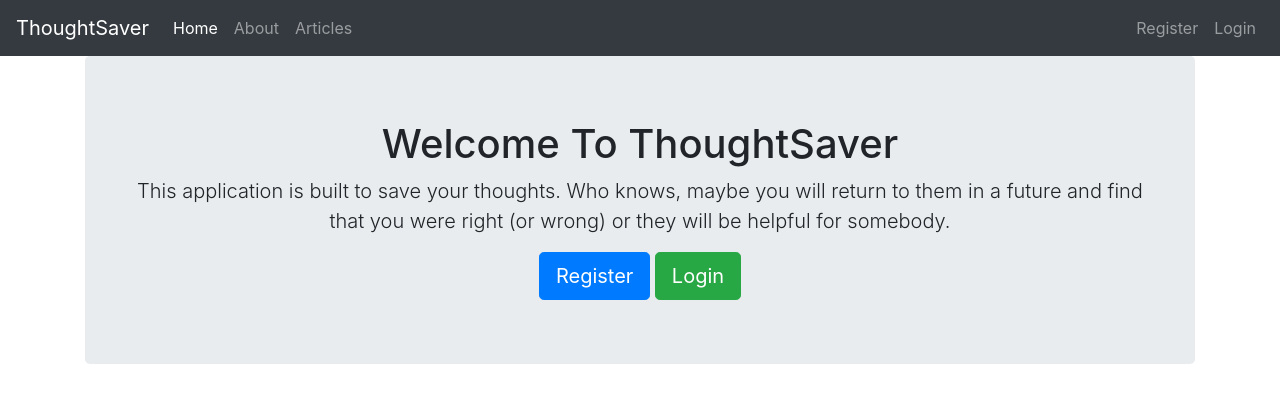
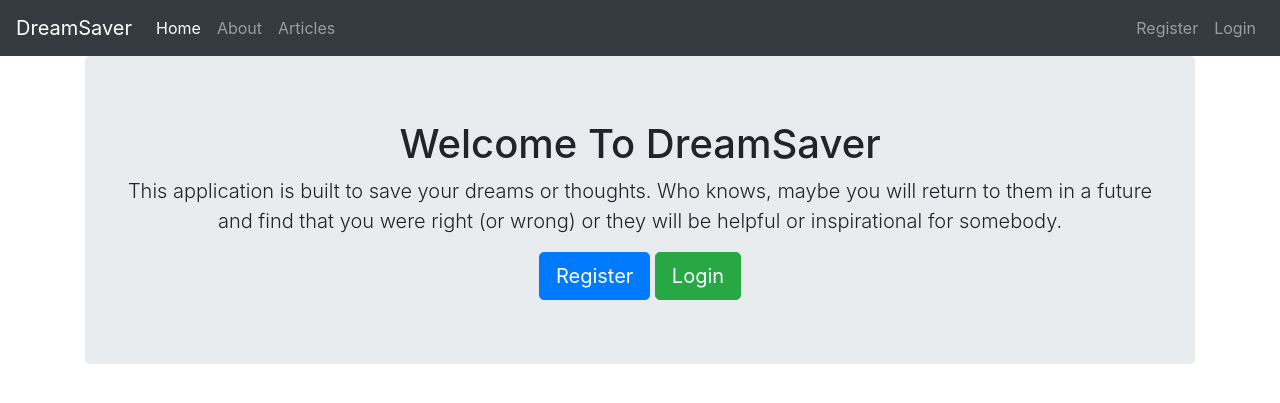
Before and after one commit to OleksandrKrasnyi/epam_project, a Flask app: page / in a window 1280 px wide. Shown: the top 403 px of the page. Run offline with Flask 2, Linux system fonts and the light colour scheme; some libraries are stand-ins or nearby versions.

Commit message:
update to v.0.0.2

```diff
--- a/app.py
+++ b/app.py
@@ -1,6 +1,5 @@
 import psycopg2
 import psycopg2.extras
-import random
 from flask import Flask, render_template, flash, redirect, url_for, session, logging, request
 from wtforms import Form, StringField, TextAreaField, PasswordField, validators  # WTF-from for registration
 from passlib.hash import sha256_crypt
@@ -24,7 +23,7 @@ def about():
 @app.route('/random')
 def random():
     # Create cursor
-    conn = psycopg2.connect(dbname="myflaskapp", user="postgres", password="qwert111")
+    conn = psycopg2.connect(dbname="dreamsaver", user="postgres", password="qwert111")
     cur = conn.cursor(cursor_factory=psycopg2.extras.DictCursor)  # DictCursor is 'a must'!
 
     # Get articles
@@ -36,23 +35,27 @@ def random():
     #print(articles[1][0])
     for i in range(len(articles)):
         article_ids.append(articles[i][0])
-    print(article_ids)
-    print(type(article_ids))
-    import random
-    random_id = random.choice(list(article_ids))
-    int_random_id = int(random_id)
+    if article_ids == []:
+    	return render_template("home.html")
+    else:
+        import random
+        random_id = random.choice(list(article_ids))
+        int_random_id = int(random_id)
 
-    result = cur.execute("SELECT * FROM articles WHERE id = %s", [int_random_id])
+        result = cur.execute("SELECT * FROM articles WHERE id = %s", [int_random_id])
 
-    article = cur.fetchone()
+        article = cur.fetchone()
 
-    return render_template('random.html', article=article)
+        return render_template('random.html', article=article)
+        # Close connection
+        cur.close()
+        conn.close()
 
 # Articles
 @app.route('/articles')
 def articles():
     # Create cursor
-    conn = psycopg2.connect(dbname="myflaskapp", user="postgres", password="qwert111")
+    conn = psycopg2.connect(dbname="dreamsaver", user="postgres", password="qwert111")
     cur = conn.cursor(cursor_factory=psycopg2.extras.DictCursor)  # DictCursor is 'a must'!
 
     # Get articles
@@ -74,7 +77,7 @@ def articles():
 @app.route('/article/<string:id>/')
 def article(id):
     # Create cursor
-    conn = psycopg2.connect(dbname="myflaskapp", user="postgres", password="qwert111")
+    conn = psycopg2.connect(dbname="dreamsaver", user="postgres", password="qwert111")
     cur = conn.cursor(cursor_factory=psycopg2.extras.DictCursor)  # DictCursor is 'a must'!
 
     # Get articles
@@ -83,6 +86,9 @@ def article(id):
     article = cur.fetchone()
 
     return render_template('article.html', article=article)
+
+    cur.close()
+    conn.close()
 
 
 
@@ -110,7 +116,7 @@ def register():
         password = sha256_crypt.encrypt(str(form.password.data))
 
         # Config and initiate Postgres (MAYBE it (conn) can be placed on top as a global variable)
-        conn = psycopg2.connect(dbname="myflaskapp", user="postgres", password="qwert111")
+        conn = psycopg2.connect(dbname="dreamsaver", user="postgres", password="qwert111")
         # Create cursor
         cur = conn.cursor()
 
@@ -140,7 +146,7 @@ def login():
 
         # Create cursor
 
-        conn = psycopg2.connect(dbname="myflaskapp", user="postgres", password="qwert111")
+        conn = psycopg2.connect(dbname="dreamsaver", user="postgres", password="qwert111")
         cur = conn.cursor(cursor_factory=psycopg2.extras.DictCursor) #
 
         # Get user by username
@@ -164,7 +170,7 @@ def login():
                 return redirect(url_for('dashboard'))
             else:
                 #app.logger.info('PASSWORD NOT MATCHED')
-                error = 'Invalid login'
+                error = 'Invalid password'
                 return render_template('login.html', error=error)
             # Close connection
             cur.close()
@@ -205,7 +211,7 @@ def logout():
 @is_logged_in
 def dashboard():
     # Create cursor
-    conn = psycopg2.connect(dbname="myflaskapp", user="postgres", password="qwert111")
+    conn = psycopg2.connect(dbname="dreamsaver", user="postgres", password="qwert111")
     cur = conn.cursor(cursor_factory=psycopg2.extras.DictCursor)  # DictCursor is 'a must'!
 
     # Get articles
@@ -242,7 +248,7 @@ def add_article():
         body = form.body.data
 
         # Create Cursor
-        conn = psycopg2.connect(dbname="myflaskapp", user="postgres", password="qwert111")
+        conn = psycopg2.connect(dbname="dreamsaver", user="postgres", password="qwert111")
         cur = conn.cursor()
 
         # Execute
@@ -267,7 +273,7 @@ def add_article():
 @is_logged_in
 def edit_article(id):
     # Create Cursor
-    conn = psycopg2.connect(dbname="myflaskapp", user="postgres", password="qwert111")
+    conn = psycopg2.connect(dbname="dreamsaver", user="postgres", password="qwert111")
     cur = conn.cursor(cursor_factory=psycopg2.extras.DictCursor)
 
     # Get article by id
@@ -286,7 +292,7 @@ def edit_article(id):
         body = request.form['body']
 
         # Create Cursor
-        conn = psycopg2.connect(dbname="myflaskapp", user="postgres", password="qwert111")
+        conn = psycopg2.connect(dbname="dreamsaver", user="postgres", password="qwert111")
         cur = conn.cursor()
 
         # Execute
@@ -311,7 +317,7 @@ def edit_article(id):
 @is_logged_in
 def delete_article(id):
     # Create Cursor
-    conn = psycopg2.connect(dbname="myflaskapp", user="postgres", password="qwert111")
+    conn = psycopg2.connect(dbname="dreamsaver", user="postgres", password="qwert111")
     cur = conn.cursor()
 
     #Execute
--- a/templates/home.html
+++ b/templates/home.html
@@ -2,8 +2,8 @@
 
 {% block body %}
 	<div class="jumbotron text-center">
-		<h1>Welcome To ThoughtSaver</h1>
-		<p class="lead">This application is built to save your thoughts. Who knows, maybe you will return to them in a future and find that you were right (or wrong) or they will be helpful for somebody.</p>
+		<h1>Welcome To DreamSaver</h1>
+		<p class="lead">This application is built to save your dreams or thoughts. Who knows, maybe you will return to them in a future and find that you were right (or wrong) or they will be helpful or inspirational for somebody.</p>
 		{% if session.logged_in == NULL %}
 			<a href="/register" class="btn btn-primary btn-lg">Register</a>
 			<a href="/login" class="btn btn-success btn-lg">Login</a>
--- a/templates/includes/_navbar.html
+++ b/templates/includes/_navbar.html
@@ -1,5 +1,5 @@
  <nav class="navbar navbar-expand-md navbar-dark bg-dark">
-  <a class="navbar-brand" href="/random">ThoughtSaver</a>
+  <a class="navbar-brand" href="/random">DreamSaver</a>
   <button class="navbar-toggler" type="button" data-toggle="collapse" data-target="#navbarsExampleDefault" aria-controls="navbarsExampleDefault" aria-expanded="false" aria-label="Toggle navigation">
     <span class="navbar-toggler-icon"></span>
   </button>
--- a/templates/layout.html
+++ b/templates/layout.html
@@ -2,7 +2,7 @@
 <html>
 	<head>
 		<meta charset="utf-8">
-		<title>MyFlaskApp</title>
+		<title>DreamSaver</title>
 		<link rel="stylesheet" href="https://stackpath.bootstrapcdn.com/bootstrap/4.5.2/css/bootstrap.min.css">
 	</head>
 	<body>
```
